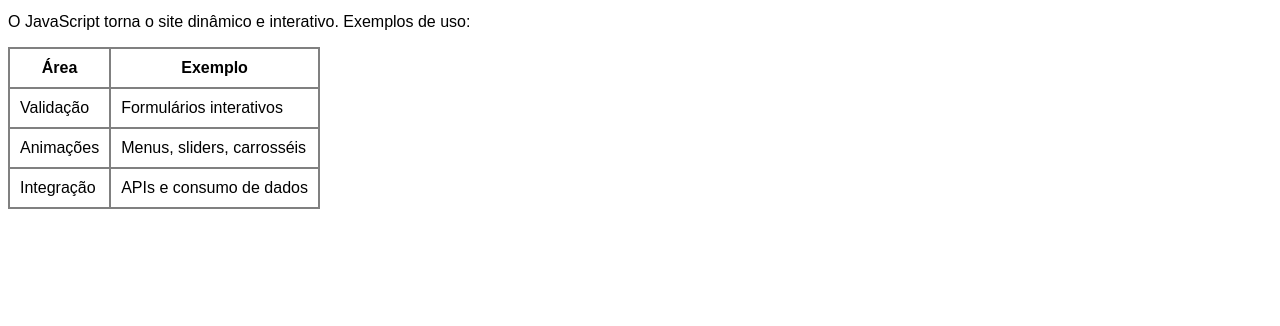
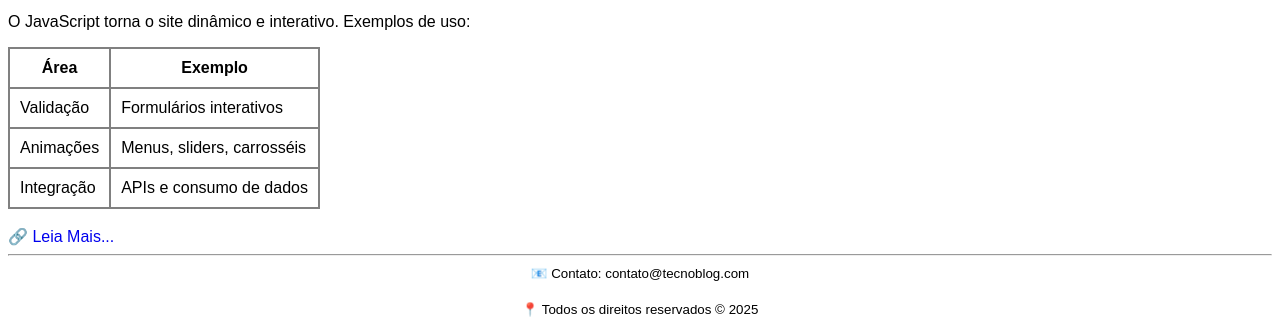
Before and after one commit to Guilinuxos/Blog-tecnologia, a plain HTML site: page index.html in a window 1280 px wide. Shown: the part 1788-2114 px from the top of the page. Before the commit the page ends 2005 px from the top, so only its background shows below. Drawn offline with Linux system fonts and the light colour scheme.

Commit message:
rodapé feito

```diff
--- a/CSS/tabela.css
+++ b/CSS/tabela.css
@@ -9,11 +9,9 @@ th {
     padding: 10px;
     text-align: left;
     vertical-align: middle;
-
+}
 
 td {
     text-align: left;
     vertical-align: middle;
-
-
 }
--- a/index.html
+++ b/index.html
@@ -78,6 +78,21 @@
 
 </tr>
 </table>
+<br>
+
+<a href="blogs.html">🔗 Leia Mais...</a>
+<HR></HR>
+<footer>
+    <center>
+        <small>📧 Contato: contato@tecnoblog.com</small>
+        <BR></BR>
+        <small>📍 Todos os direitos reservados &copy; 2025</small>
+
+
+    </center>
+</footer>
+
+
 
 
 
```
